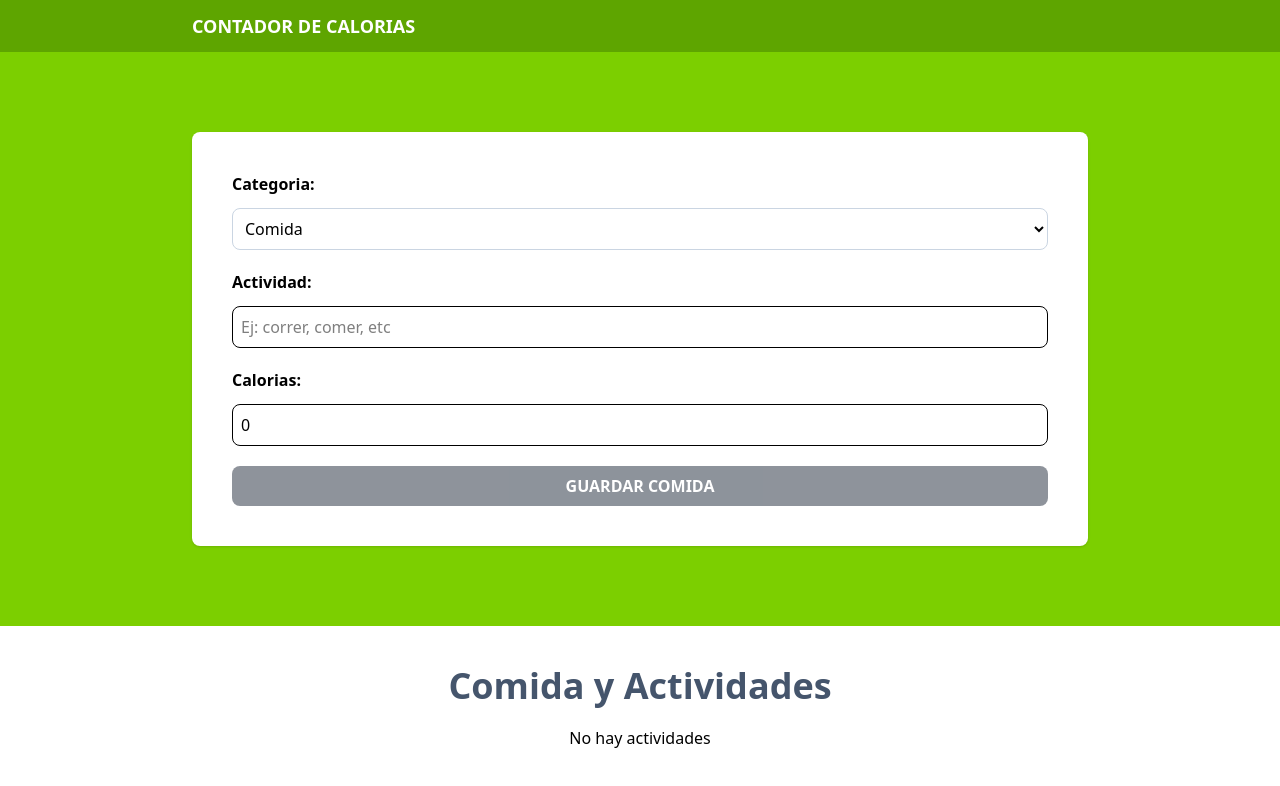
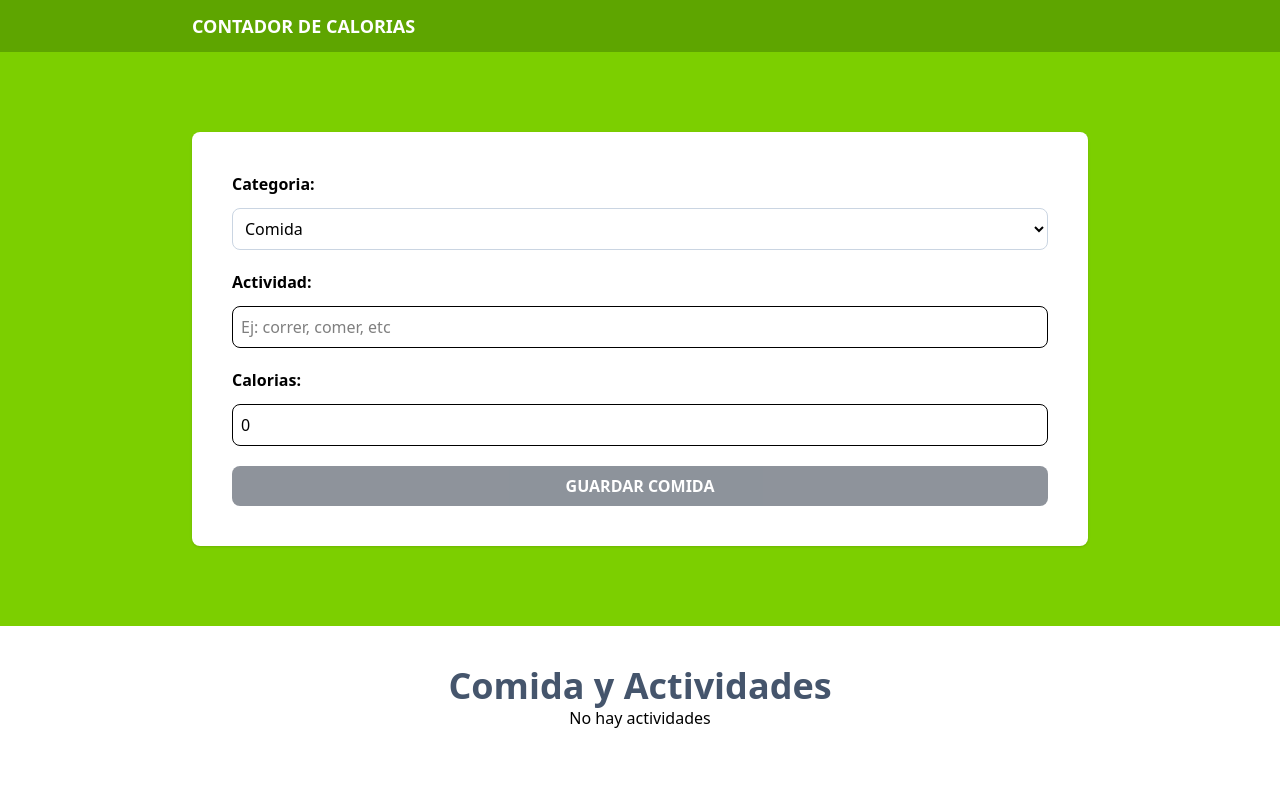
Before and after one commit to r0odr1/ContadorCalorias, a React app: page / in a window 1280 px wide. Shown: the top 786 px of the page. Built offline with nearby package versions, Linux system fonts and the light colour scheme; the HTML template or start-up script is replaced by a standard one.

Commit message:
mejorando problemas de slint

```diff
--- a/src/App.tsx
+++ b/src/App.tsx
@@ -24,6 +24,7 @@ function App() {
       <section className="bg-lime-500 py-20 px-5">
         <div className="max-w-4xl mx-auto">
           <Form
+            key={state.activeId || 'new'}
             dispatch={dispatch}
             state={state}
           />
--- a/src/components/ActivityList.tsx
+++ b/src/components/ActivityList.tsx
@@ -12,7 +12,7 @@ type ActivityListprops = {
 export default function ActivityList({ activities, dispatch }: ActivityListprops) {
   const categoryName = useMemo(() =>
     (category: Activity['category']) => categories.map(cat => cat.id === category ? cat.name : ''),
-    [activities])
+    [])
 
     const isEmptyActivities = useMemo(() => activities.length === 0, [activities])
 
@@ -21,7 +21,7 @@ export default function ActivityList({ activities, dispatch }: ActivityListprops
       <h2 className="text-4xl font-bold text-slate-600 text-center">Comida y Actividades</h2>
 
       {isEmptyActivities ?
-        <p className="text-center my-5">No hay actividades</p> :
+        <p className="text-center ">No hay actividades</p> :
         activities.map(activity => (
           <div
             key={activity.id}
--- a/src/components/Form.tsx
+++ b/src/components/Form.tsx
@@ -1,4 +1,4 @@
-import { useState, useEffect } from "react"
+import { useState } from "react"
 import { v4 as uuidv4 } from "uuid"
 import type { ChangeEvent, FormEvent, Dispatch } from "react"
 import type { Activity } from "../types"
@@ -18,14 +18,14 @@ const initialState: Activity = {
 }
 
 export default function Form({ dispatch, state } : FormProps) {
-  const [activity, setActivity] = useState<Activity>(initialState)
 
-  useEffect(() => {
-    if (state.activeId) {
-      const selectedActivity = state.activities.filter(stateActivity => stateActivity.id === state.activeId)[0]
-      setActivity(selectedActivity)
-    }
-  }, [state.activeId])
+  const editingActivity = state.activeId
+  ? state.activities.find(a => a.id === state.activeId)
+  : undefined
+
+  const [activity, setActivity] = useState<Activity>(
+    editingActivity || initialState
+  )
 
   const handleChange = (e: ChangeEvent<HTMLInputElement | HTMLSelectElement>) => {
     const isNumberField = ['category', 'calories'].includes(e.target.id)
```
